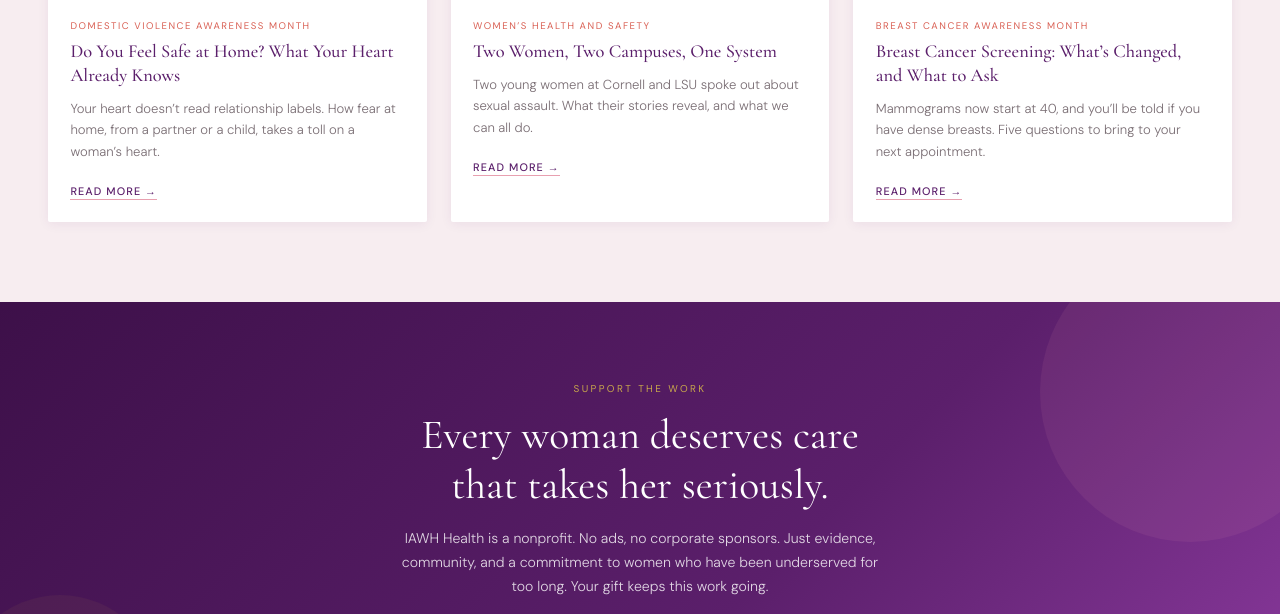
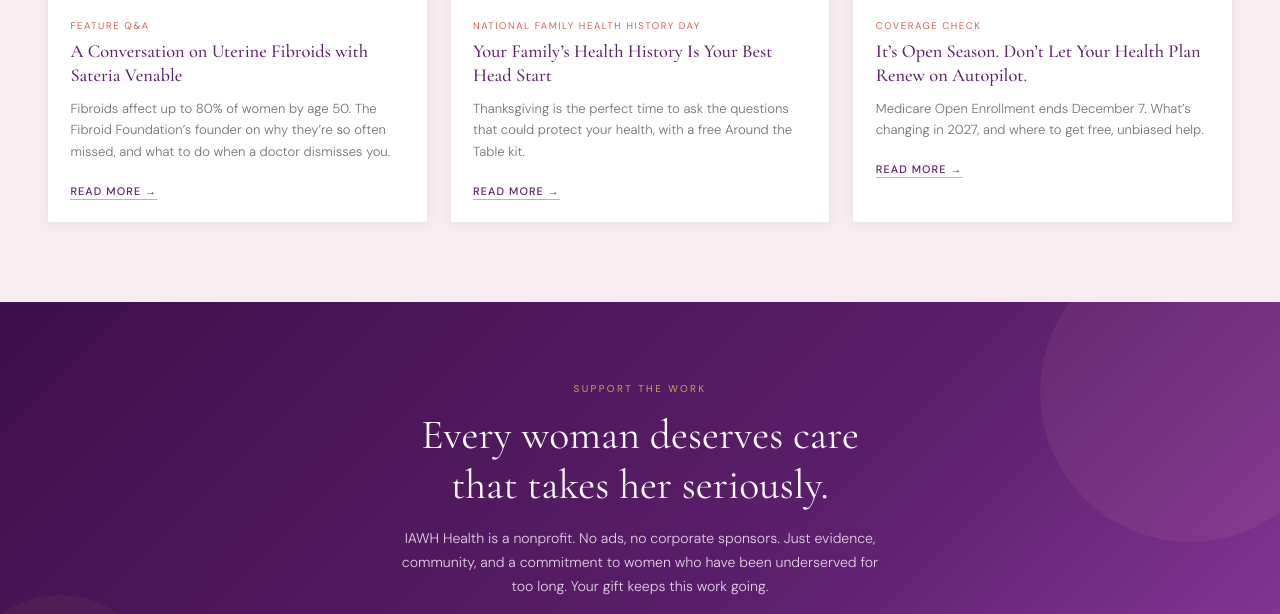
Before and after one commit to AdvancingHerHealth/iawh-site, a plain HTML site: page index.html in a window 1280 px wide. Shown: the part 3243-3857 px from the top of the page. Drawn offline with nearby package versions, Linux system fonts and the light colour scheme.

Commit message:
Homepage: November Journal cards; Subscribe button to MailerLite form
Co-Authored-By: Claude Opus 5.5 <noreply@anthropic.com>
Claude-Session: https://claude.ai/code/session_01584dRfLjmVkDckCRAMani6

```diff
--- a/index.html
+++ b/index.html
@@ -915,32 +915,32 @@
   <div class="journal-grid">
     <div class="journal-card">
       <div class="journal-card-accent"></div>
-      <img src="https://iawh.org/images/journal/2026-10-safe-at-home/leslie-exam.jpg" alt="A woman talking with her provider during an exam" style="width:100%;height:180px;object-fit:cover;object-position:center 30%;display:block;" />
+      <img src="https://advancingherhealth.github.io/iawh-journal/images/nov2026/clinic.jpg" alt="A woman and her provider discussing uterine fibroids" style="width:100%;height:180px;object-fit:cover;object-position:center 30%;display:block;" />
       <div class="journal-card-body">
-        <p class="journal-card-label">Domestic Violence Awareness Month</p>
-        <h3 class="journal-card-title">Do You Feel Safe at Home? What Your Heart Already Knows</h3>
-        <p class="journal-card-text">Your heart doesn&rsquo;t read relationship labels. How fear at home, from a partner or a child, takes a toll on a woman&rsquo;s heart.</p>
-        <a href="https://advancingherhealth.github.io/iawh-journal/IAWH_Article_SafeAtHome_Oct2026.html" class="card-link">Read More &rarr;</a>
+        <p class="journal-card-label">Feature Q&amp;A</p>
+        <h3 class="journal-card-title">A Conversation on Uterine Fibroids with Sateria Venable</h3>
+        <p class="journal-card-text">Fibroids affect up to 80% of women by age 50. The Fibroid Foundation&rsquo;s founder on why they&rsquo;re so often missed, and what to do when a doctor dismisses you.</p>
+        <a href="https://advancingherhealth.github.io/iawh-journal/IAWH_Article_FibroidsQA_Nov2026.html" class="card-link">Read More &rarr;</a>
       </div>
     </div>
     <div class="journal-card">
       <div class="journal-card-accent"></div>
-      <img src="https://iawh.org/images/journal/2026-10-two-campuses/campus-lsu.jpg" alt="Silhouette of a young woman on a college campus" style="width:100%;height:180px;object-fit:cover;object-position:center 35%;display:block;" />
+      <img src="https://advancingherhealth.github.io/iawh-journal/images/nov2026/table.jpg" alt="A family talking together around the Thanksgiving dinner table" style="width:100%;height:180px;object-fit:cover;object-position:center 40%;display:block;" />
       <div class="journal-card-body">
-        <p class="journal-card-label">Women&rsquo;s Health and Safety</p>
-        <h3 class="journal-card-title">Two Women, Two Campuses, One System</h3>
-        <p class="journal-card-text">Two young women at Cornell and LSU spoke out about sexual assault. What their stories reveal, and what we can all do.</p>
-        <a href="https://advancingherhealth.github.io/iawh-journal/IAWH_Article_TwoCampuses_Oct2026.html" class="card-link">Read More &rarr;</a>
+        <p class="journal-card-label">National Family Health History Day</p>
+        <h3 class="journal-card-title">Your Family&rsquo;s Health History Is Your Best Head Start</h3>
+        <p class="journal-card-text">Thanksgiving is the perfect time to ask the questions that could protect your health, with a free Around the Table kit.</p>
+        <a href="https://advancingherhealth.github.io/iawh-journal/IAWH_Article_FamilyHistory_Nov2026.html" class="card-link">Read More &rarr;</a>
       </div>
     </div>
     <div class="journal-card">
       <div class="journal-card-accent"></div>
-      <img src="https://iawh.org/images/journal/2026-10-breast-screening/mammogram.jpg" alt="A technologist supports a patient during her mammogram" style="width:100%;height:180px;object-fit:cover;object-position:center 30%;display:block;" />
+      <img src="https://advancingherhealth.github.io/iawh-journal/images/nov2026/openseason.jpg" alt="A mother and adult daughter comparing health plans at a laptop" style="width:100%;height:180px;object-fit:cover;object-position:center 35%;display:block;" />
       <div class="journal-card-body">
-        <p class="journal-card-label">Breast Cancer Awareness Month</p>
-        <h3 class="journal-card-title">Breast Cancer Screening: What&rsquo;s Changed, and What to Ask</h3>
-        <p class="journal-card-text">Mammograms now start at 40, and you&rsquo;ll be told if you have dense breasts. Five questions to bring to your next appointment.</p>
-        <a href="https://advancingherhealth.github.io/iawh-journal/IAWH_Article_BreastScreening_Oct2026.html" class="card-link">Read More &rarr;</a>
+        <p class="journal-card-label">Coverage Check</p>
+        <h3 class="journal-card-title">It&rsquo;s Open Season. Don&rsquo;t Let Your Health Plan Renew on Autopilot.</h3>
+        <p class="journal-card-text">Medicare Open Enrollment ends December 7. What&rsquo;s changing in 2027, and where to get free, unbiased help.</p>
+        <a href="https://advancingherhealth.github.io/iawh-journal/IAWH_Article_OpenSeason_Nov2026.html" class="card-link">Read More &rarr;</a>
       </div>
     </div>
   </div>
@@ -955,7 +955,7 @@
   </p>
   <div class="support-buttons">
     <a href="https://secure.givelively.org/donate/institute-for-the-advancement-of-womens-health/give-elevate-women-s-health-copy" class="btn-gold">Make a Gift</a>
-    <a href="https://www.iawh.org/contact" class="btn-outline-white">Subscribe to the Journal</a>
+    <a href="https://preview.mailerlite.io/forms/2420843/205108432765716338/share" class="btn-outline-white" target="_blank" rel="noopener">Subscribe to the Journal</a>
   </div>
 </section>
 
```
